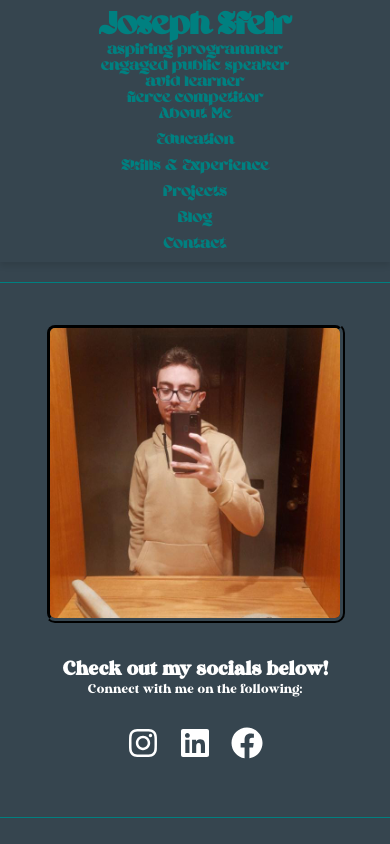
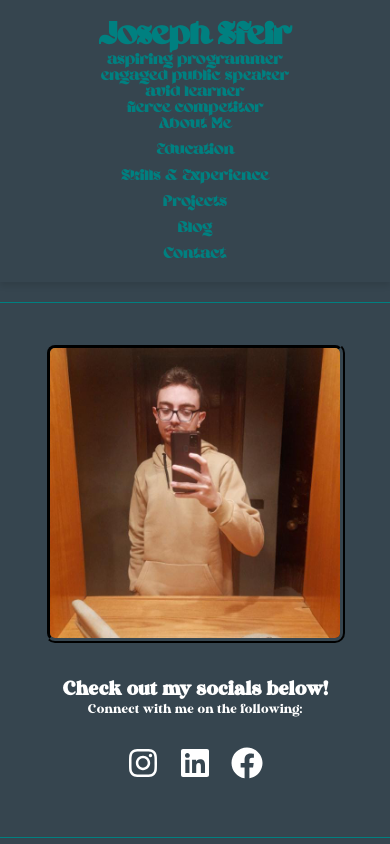
Before and after one commit to Systemizable/webblog, a React (Create React App) app: page / in a window 390 px wide. Shown: the top 844 px of the page. Built offline with nearby package versions, Linux system fonts and the light colour scheme.

Commit message:
Even More Changes to Appearance

```diff
--- a/src/App.css
+++ b/src/App.css
@@ -49,7 +49,7 @@ h1, h2, h3, p {
   display: flex;
   justify-content: space-between;
   align-items: center;
-  padding: 20px 40px;
+  padding: 30px 50px; /* Increased padding for a bigger header */
   background-color: #36454F;
   color: #008080;
   font-family: 'Ahsing Regular', serif;
@@ -88,7 +88,7 @@ h1, h2, h3, p {
 @media (max-width: 768px) {
   .header {
     flex-direction: column;
-    padding: 10px 20px;
+    padding: 20px 30px; /* Adjusted padding for mobile */
   }
 
   .header nav ul {
```
